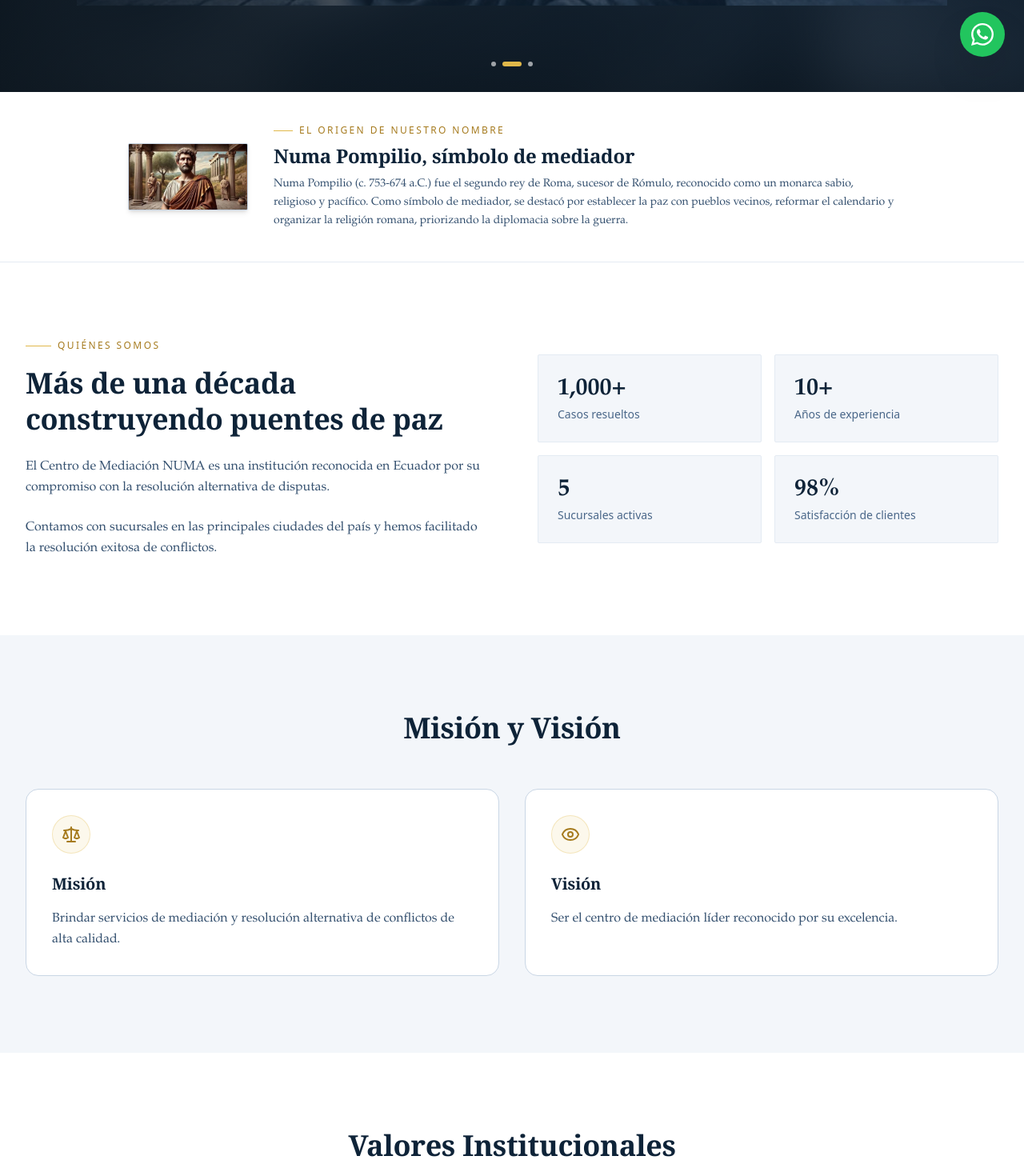
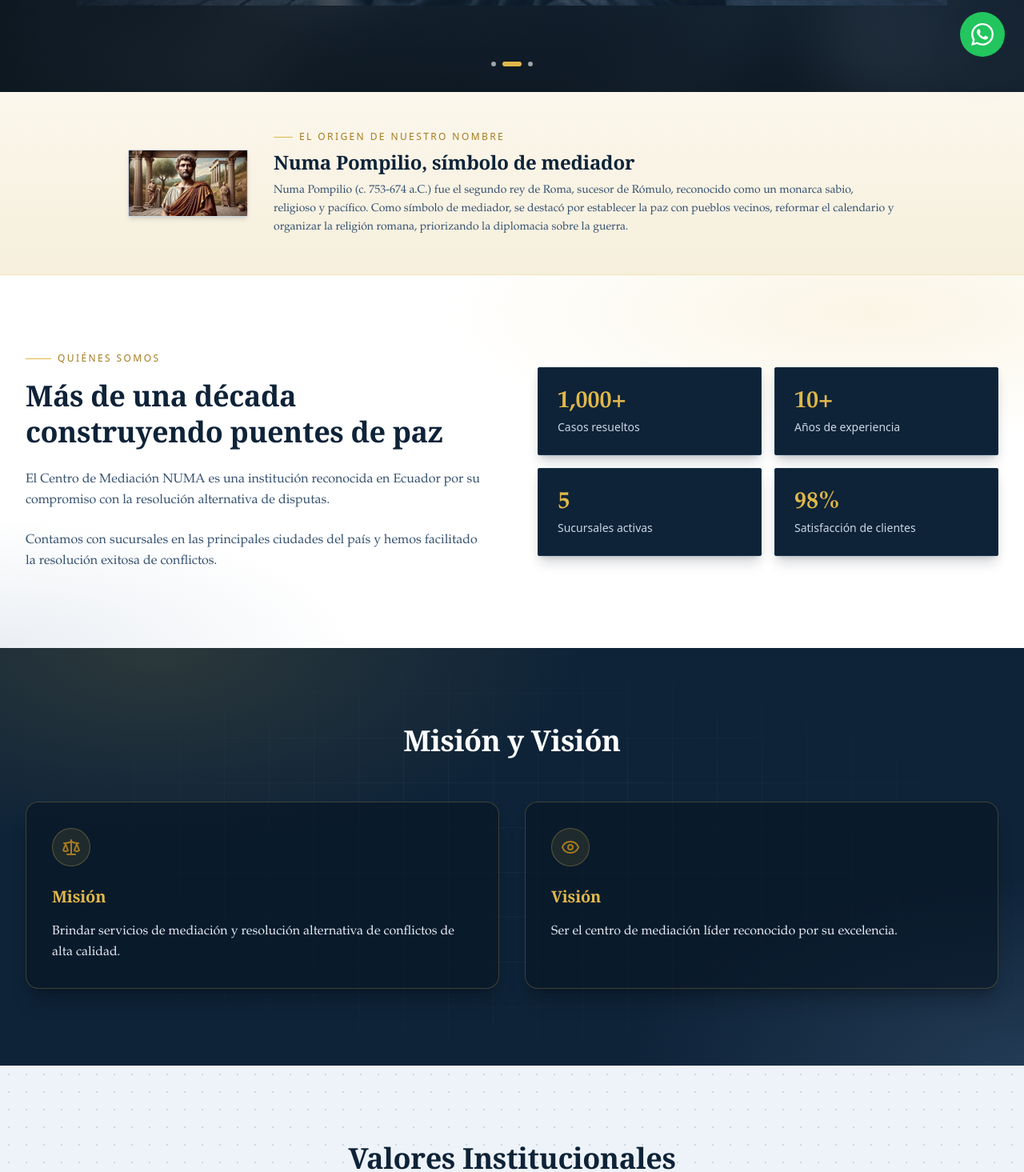
Before and after one commit to compuproyectos-beep/numa-mediacion, a Next.js app in the folder frontend/: page / in a window 1280 px wide. Shown: the part 705-2170 px from the top of the page at 80% size. Built offline with nearby package versions, Linux system fonts and the light colour scheme; no server answers; a web font is replaced by a local one.

Commit message:
Cambios con skills de diseños

```diff
--- a/frontend/src/app/globals.css
+++ b/frontend/src/app/globals.css
@@ -198,3 +198,11 @@ html {
 @media (prefers-reduced-motion: reduce) {
   .hero-rise { animation: none; }
 }
+
+/* Fondos de sección de la página pública (dan profundidad sin usar fotos) */
+.bg-parchment{background:linear-gradient(180deg,#FBF7EC 0%,#F6EFDC 100%)}
+.bg-glow-white{background:radial-gradient(60% 50% at 85% 10%,rgba(224,184,74,.14),transparent 70%),radial-gradient(50% 50% at 0% 100%,rgba(109,137,172,.14),transparent 70%),#fff}
+.bg-night{background:radial-gradient(70% 80% at 15% 0%,rgba(224,184,74,.14),transparent 60%),radial-gradient(60% 70% at 100% 100%,rgba(74,103,137,.35),transparent 65%),#0E2338}
+.bg-night::before{content:"";position:absolute;inset:0;background-image:linear-gradient(rgba(255,255,255,.035) 1px,transparent 1px),linear-gradient(90deg,rgba(255,255,255,.035) 1px,transparent 1px);background-size:56px 56px;-webkit-mask-image:radial-gradient(ellipse at center,#000 30%,transparent 75%);mask-image:radial-gradient(ellipse at center,#000 30%,transparent 75%);pointer-events:none}
+.bg-night>*{position:relative}
+.bg-dots{background-color:#EEF3F9;background-image:radial-gradient(rgba(35,64,91,.16) 1.2px,transparent 1.3px);background-size:22px 22px}
--- a/frontend/src/app/page.tsx
+++ b/frontend/src/app/page.tsx
@@ -245,7 +245,7 @@ export default function HomePage() {
           Va justo debajo del banner de fotos (antes de "Quiénes somos"),
           como una franja informativa chica — no una sección a página
           completa — con la foto más reducida. */}
-      <section id="numa-pompilio" className="py-10 bg-white border-b border-numa-100">
+      <section id="numa-pompilio" className="py-12 bg-parchment border-b border-gold-400/30">
         <div className="max-w-5xl mx-auto px-4 sm:px-6 lg:px-8">
           <div className="grid grid-cols-1 sm:grid-cols-[150px_1fr] gap-5 sm:gap-8 items-center">
             <div className="relative mx-auto sm:mx-0 w-32 sm:w-full rounded-sm overflow-hidden shadow-md border border-numa-200">
@@ -285,7 +285,7 @@ export default function HomePage() {
       </section>
 
       {/* NOSOTROS */}
-      <section id="nosotros" className="py-24 bg-white">
+      <section id="nosotros" className="relative py-24 bg-glow-white overflow-hidden">
         <div className="max-w-7xl mx-auto px-4 sm:px-6 lg:px-8">
           <div className="grid grid-cols-1 lg:grid-cols-2 gap-16 items-center">
             <div>
@@ -322,13 +322,13 @@ export default function HomePage() {
               ].map((stat) => (
                 <div
                   key={stat.label}
-                  className="bg-numa-50 border border-numa-100 rounded-sm p-6"
+                  className="bg-numa-900 border border-numa-800 rounded-sm p-6 shadow-lg shadow-numa-950/20"
                 >
-                  <div className="text-3xl font-bold text-numa-900 mb-1 tabular-nums">
+                  <div className="text-3xl font-bold text-gold-400 mb-1 tabular-nums">
                     {stat.num}
                   </div>
 
-                  <div className="text-sm text-numa-500 font-sans">
+                  <div className="text-sm text-numa-200 font-sans">
                     {stat.label}
                   </div>
                 </div>
@@ -339,40 +339,40 @@ export default function HomePage() {
       </section>
 
       {/* MISION */}
-      <section id="misión" className="py-24 bg-numa-50">
+      <section id="misión" className="relative py-24 bg-night overflow-hidden">
         <div className="max-w-7xl mx-auto px-4 sm:px-6 lg:px-8">
           <div className="text-center mb-14">
-            <h2 className="text-4xl font-bold text-numa-900">
+            <h2 className="text-4xl font-bold text-white">
               Misión y Visión
             </h2>
           </div>
 
           <div className="grid grid-cols-1 md:grid-cols-2 gap-8">
-            <div className="bg-white border border-numa-200 rounded-2xl p-8">
+            <div className="bg-numa-950/60 border border-gold-400/25 rounded-2xl p-8 shadow-xl shadow-black/20">
               <div className="w-12 h-12 rounded-full bg-gold-400/10 border border-gold-400/30 flex items-center justify-center mb-6">
                 <Scale className="w-6 h-6 text-gold-600" />
               </div>
 
-              <h3 className="text-xl font-bold text-numa-900 mb-4">
+              <h3 className="text-xl font-bold text-gold-400 mb-4">
                 Misión
               </h3>
 
-              <p className="text-numa-600 leading-relaxed">
+              <p className="text-numa-100 leading-relaxed">
                 Brindar servicios de mediación y resolución alternativa de
                 conflictos de alta calidad.
               </p>
             </div>
 
-            <div className="bg-white border border-numa-200 rounded-2xl p-8">
+            <div className="bg-numa-950/60 border border-gold-400/25 rounded-2xl p-8 shadow-xl shadow-black/20">
               <div className="w-12 h-12 rounded-full bg-gold-400/10 border border-gold-400/30 flex items-center justify-center mb-6">
                 <Eye className="w-6 h-6 text-gold-600" />
               </div>
 
-              <h3 className="text-xl font-bold text-numa-900 mb-4">
+              <h3 className="text-xl font-bold text-gold-400 mb-4">
                 Visión
               </h3>
 
-              <p className="text-numa-600 leading-relaxed">
+              <p className="text-numa-100 leading-relaxed">
                 Ser el centro de mediación líder reconocido por su excelencia.
               </p>
             </div>
@@ -381,7 +381,7 @@ export default function HomePage() {
       </section>
 
       {/* VALORES */}
-      <section id="valores" className="py-24 bg-white">
+      <section id="valores" className="py-24 bg-dots">
         <div className="max-w-7xl mx-auto px-4 sm:px-6 lg:px-8">
           <div className="text-center mb-14">
             <h2 className="text-4xl font-bold text-numa-900">
@@ -413,7 +413,7 @@ export default function HomePage() {
       </section>
 
       {/* BENEFICIOS */}
-      <section id="beneficios" className="py-24 bg-white">
+      <section id="beneficios" className="py-24 bg-parchment">
         <div className="max-w-7xl mx-auto px-4 sm:px-6 lg:px-8">
           <div className="text-center mb-14">
             <div className="flex items-center justify-center gap-2 mb-4">
```
